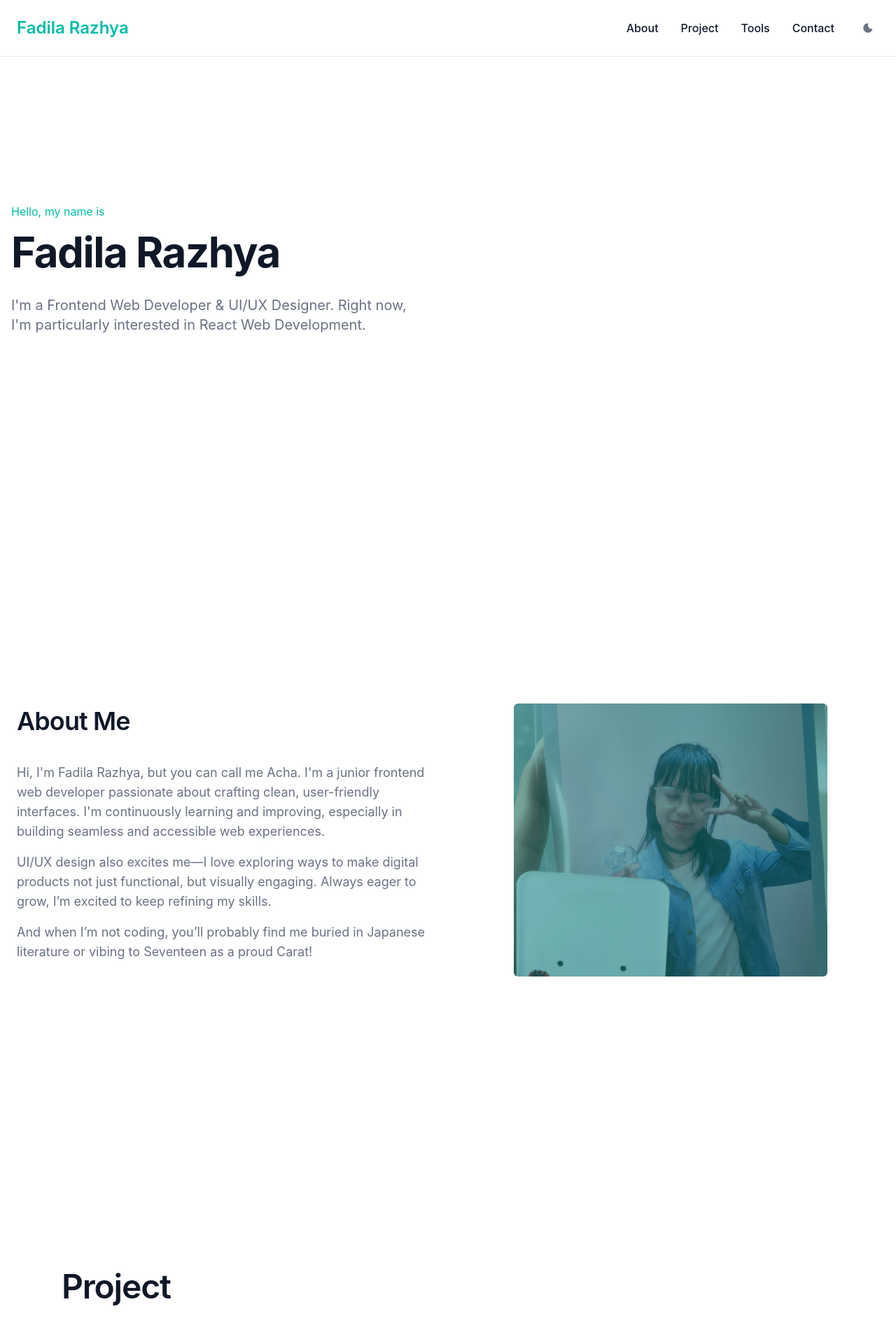
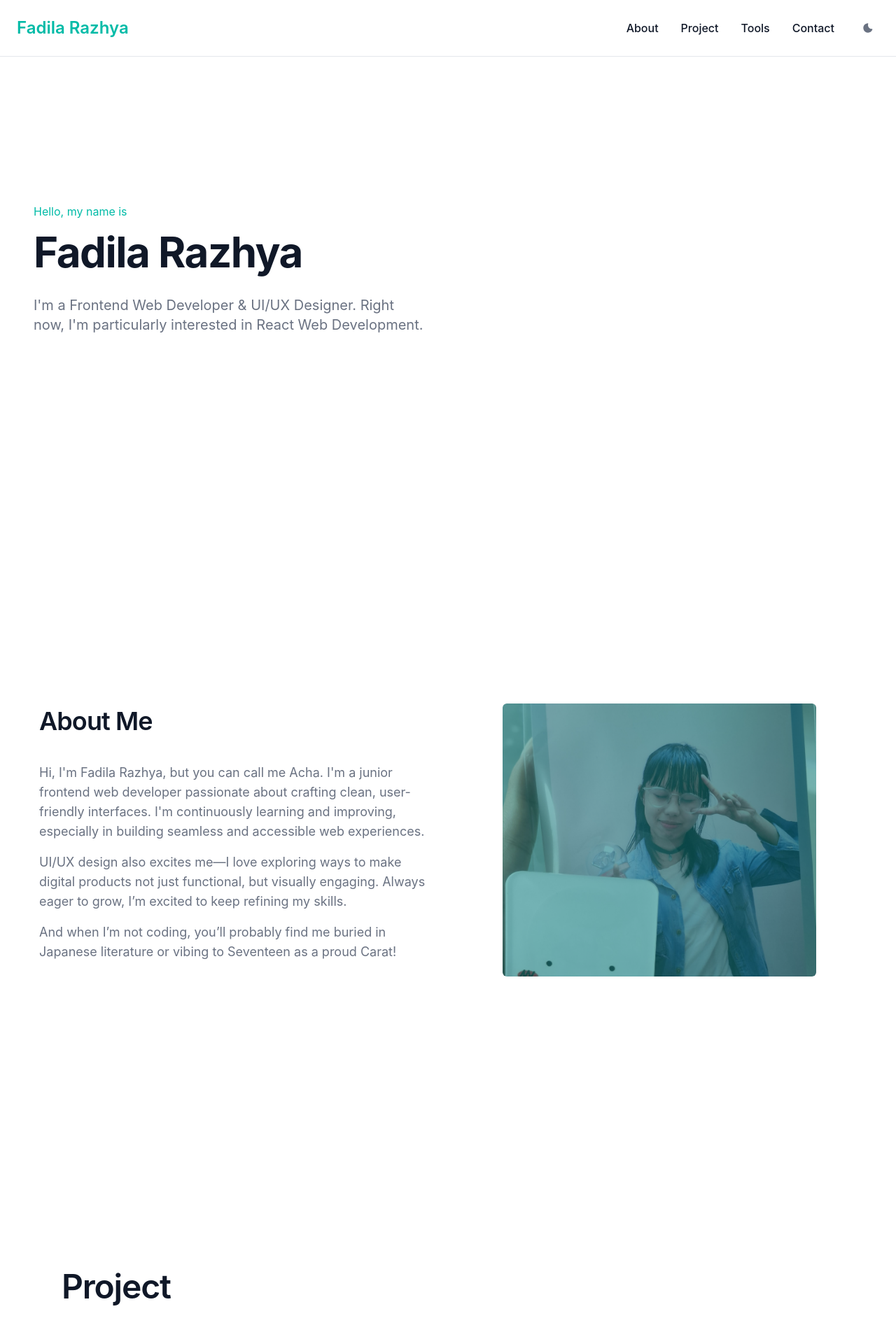
Before and after one commit to fadilarazhya/portofolio, a React (Vite) app: page / in a window 1280 px wide. Shown: the top 1920 px of the page at 70% size. Built offline with nearby package versions, Linux system fonts and the light colour scheme.

Commit message:
fix minor issue

```diff
--- a/src/component/Jumbotron.tsx
+++ b/src/component/Jumbotron.tsx
@@ -1,7 +1,7 @@
 const Jumbotron = () => {
   return (
-    <section className="min-h-screen flex items-center bg-white dark:bg-gray-900">
-      <div className="mx-auto grid max-w-screen-xl gap-8 px-4 py-8 lg:grid-cols-2 lg:gap-16 lg:py-16 items-center">
+    <section className="px-8 min-h-screen flex items-center bg-white dark:bg-gray-900">
+      <div className="mx-auto grid max-w-screen-xl gap-8 px-4 py-8 lg:grid-cols-2 lg:gap-16 lg:py-16 items-center bg-[url('/img/lotus_bg1.svg')">
         <div className="flex flex-col justify-center gap-y-4">
           <p className="text-md text-teal-500">Hello, my name is</p>
           <h1 className="mb-4 text-4xl font-bold leading-none tracking-tight text-gray-900 dark:text-slate-400 md:text-5xl lg:text-6xl">
--- a/src/component/Navbar.tsx
+++ b/src/component/Navbar.tsx
@@ -27,9 +27,11 @@ const Navbar: React.FC = () => {
         visible ? "translate-y-0" : "-translate-y-full"
       }`}>
       <div className="mx-auto flex max-w-screen-xl flex-wrap items-center justify-between p-6">
-        <span className="self-center whitespace-nowrap text-2xl font-semibold text-teal-500">
+        <a
+          href="/"
+          className="self-center whitespace-nowrap text-2xl font-semibold text-teal-500">
           Fadila Razhya
-        </span>
+        </a>
         <div className="flex items-center md:hidden">
           {/* Burger Menu */}
           <button
--- a/src/pages/About.tsx
+++ b/src/pages/About.tsx
@@ -1,6 +1,6 @@
 const About = () => {
   return (
-    <section className="min-h-screen flex items-center bg-white dark:bg-gray-900">
+    <section className="px-8 min-h-screen flex items-center bg-white dark:bg-gray-900">
       <div
         id="about"
         className="mx-auto max-w-screen-xl grid items-center gap-10 px-4 py-8 lg:grid-cols-2 lg:px-6 lg:py-16">
```
Also changed, not shown: public/img/lotus_bg1.svg (added).
